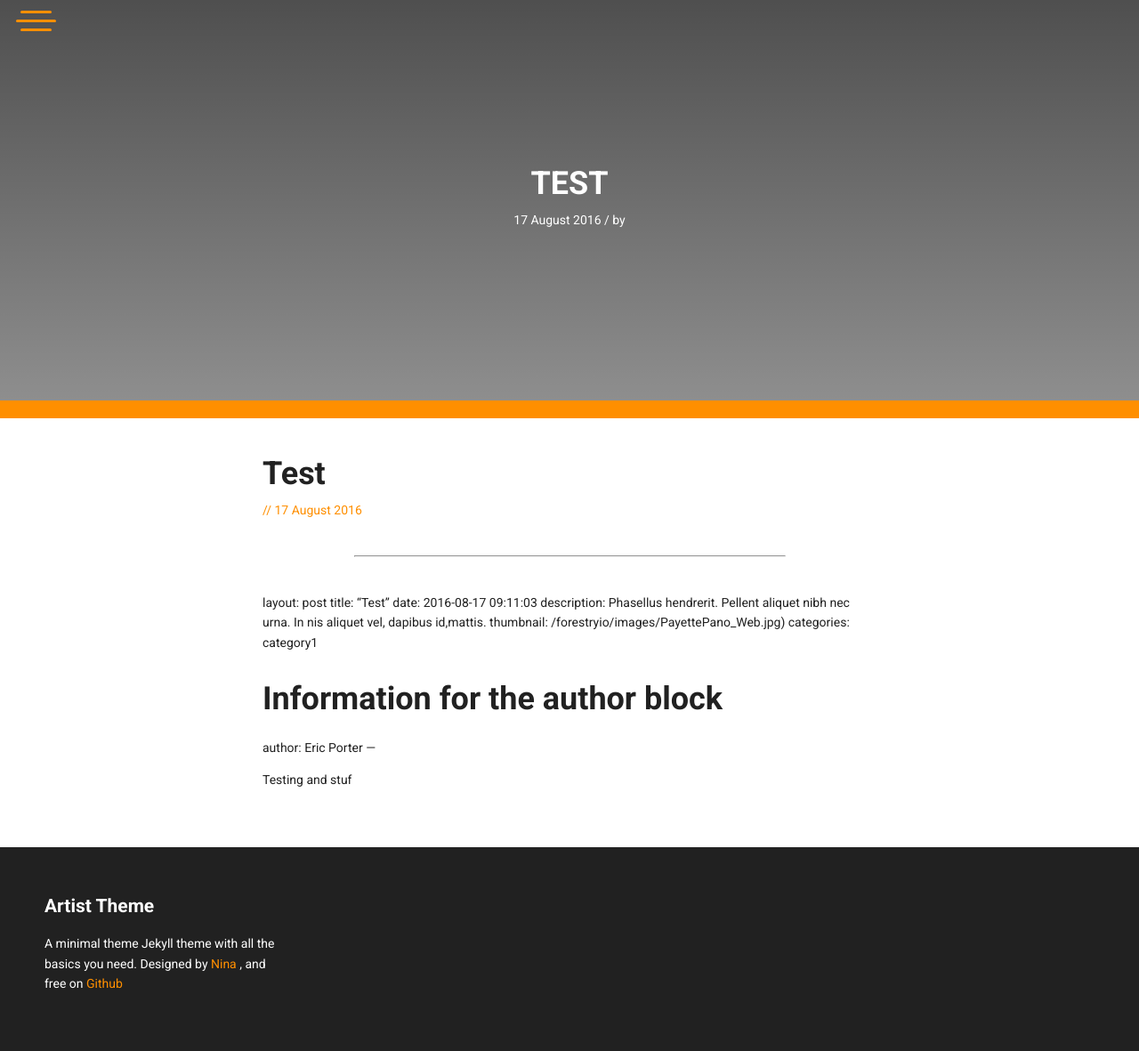
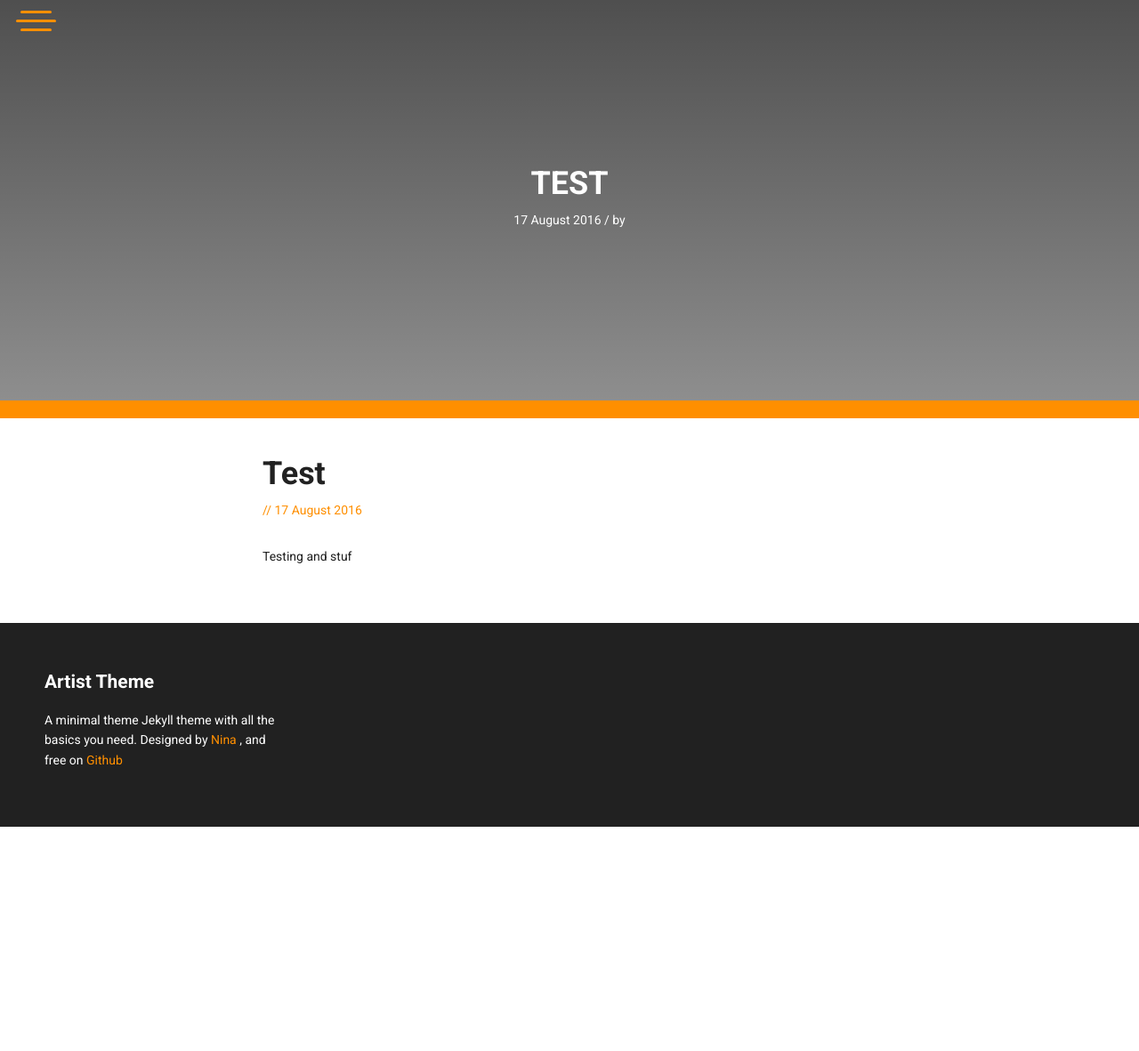
Before and after one commit to epix360/Artistic-Blog, a Jekyll site: the page built from _posts/2016-08-17-test.md, in a window 1280 px wide. Shown: the whole page at 89% size. Built offline with Jekyll 4.4.1, drawn with Linux system fonts in a browser that asks for light colours; nearby versions of some CDN libraries; after the commit the page ends 929 px from its top, so only the background shows below that.

Commit message:
Update from Forestry.io - _posts/2016-08-17-test.md

```diff
--- a/_posts/2016-08-17-test.md
+++ b/_posts/2016-08-17-test.md
@@ -3,16 +3,6 @@ title: Test
 date: '2016-08-17 00:00:00'
 layout: post
 ---
----
-layout: post
-title:  "Test"
-date:   2016-08-17 09:11:03
-description: Phasellus hendrerit. Pellent aliquet nibh nec urna. In nis aliquet vel, dapibus id,mattis.
-thumbnail: /forestryio/images/PayettePano_Web.jpg)
-categories: category1
 
-# Information for the author block
-author: Eric Porter
----
 
 Testing and stuf
```
